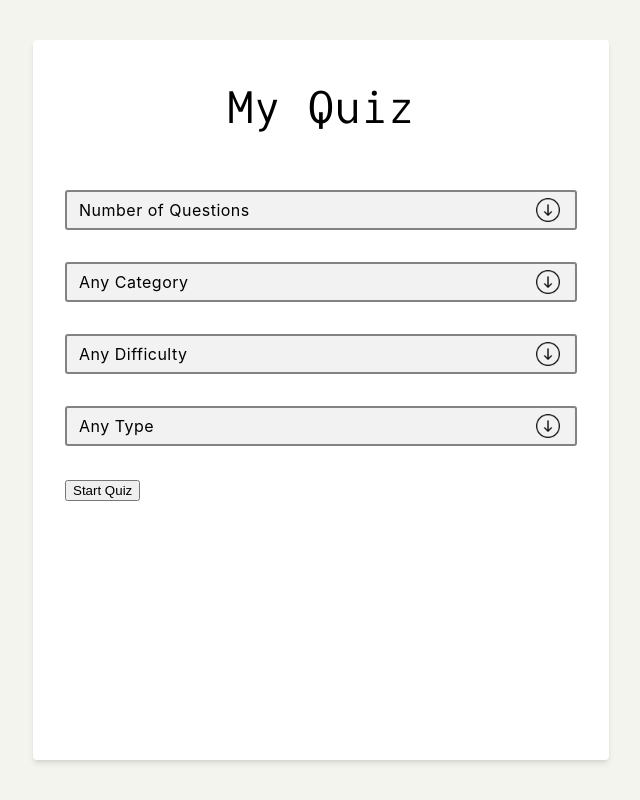
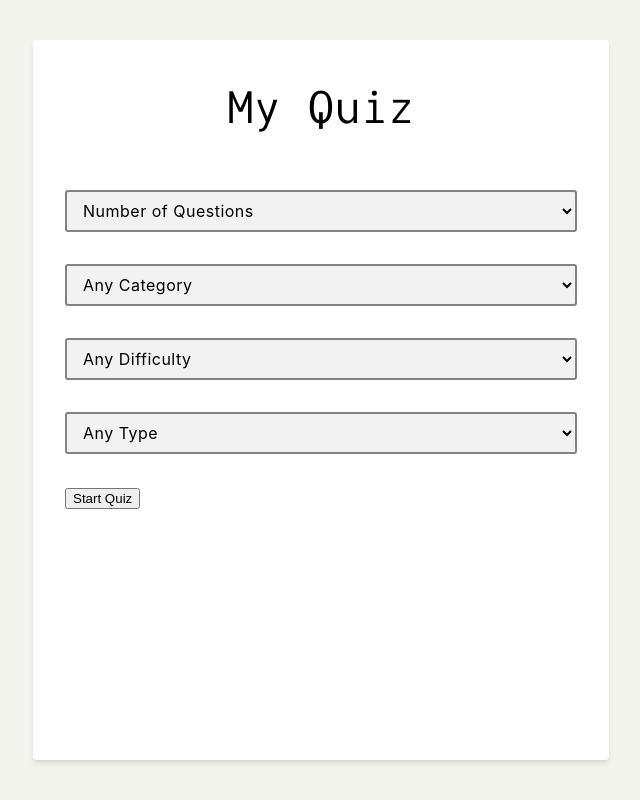
Before and after one commit to developedbyhardik/My-Quiz, a Svelte app: page / in a window 1280 px wide. Shown: the whole page, without its empty margins (319-959 px from the left). Built offline with nearby package versions, Linux system fonts and the light colour scheme.

Commit message:
back to default one

```diff
--- a/public/global.css
+++ b/public/global.css
@@ -210,16 +210,9 @@ form {
     margin-bottom: 2rem;
     font-family: var(--headingFont);
     font-size: 1rem;
-    appearance: none;
     border: 2px solid var(--black-40);
     border-radius: 3px;
-    -webkit-appearance: none;
-    -moz-appearance: none;
     background-color: var(--white-40);
-    background-image: url('/Assets/down-arrow.png');
-    background-repeat: no-repeat;
-    background-size: 24px;
-    background-position:right 15px top 50%;
     letter-spacing: 0.5px;
   }
 
```
Also changed, not shown: public/Assets/down-arrow.png.
